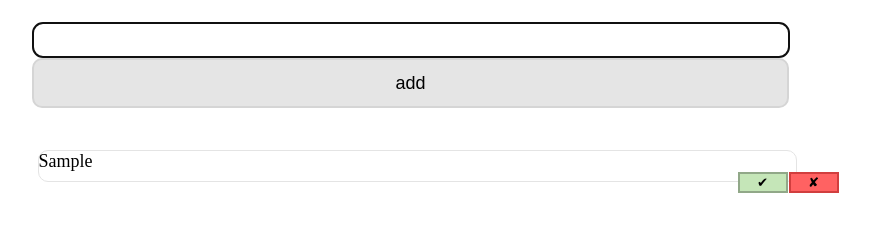
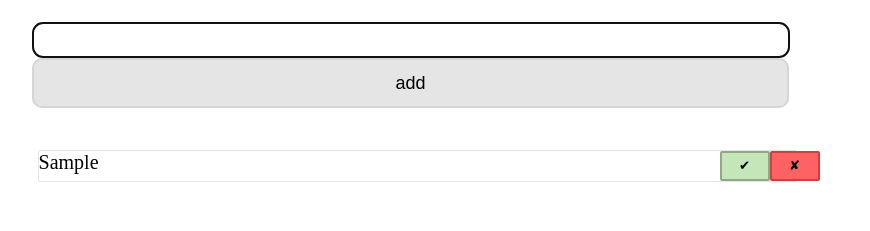
Before and after one commit to mia336love/to-do, a plain HTML site: page index.html in a window 1280 px wide. Both pictures are taken after typing "Sample" into the empty fields and a click on the button "add". Shown: the part 103-334 px from the top of the page, without its empty margins (292-1162 px from the left). Drawn offline with Linux system fonts and the light colour scheme.

Commit message:
bruh task buttons

```diff
--- a/style.css
+++ b/style.css
@@ -1,3 +1,6 @@
+/* html {
+  font-family: "Gill Sans", "Gill Sans MT", Calibri, "Trebuchet MS", sans-serif;
+} */
 h1 {
   margin-left: 45%;
   margin-top: 5%;
@@ -10,10 +13,10 @@ h1 {
   flex-direction: column;
   justify-content: space-between;
 } */
-/* .taskButtons {
+.taskButtons {
   display: flex;
   column-gap: 5px;
-} */
+}
 .inp {
   position: static;
   list-style: none;
@@ -49,33 +52,42 @@ h1 {
 }
 
 .taskTitle {
-  word-wrap: break-word;
-  font-size: 18px;
+  word-break: break-all;
+  font-size: 20px;
 }
 .taskList {
-  position: static;
+  display: flex;
   list-style: none;
   height: 30px;
   width: 757px;
   max-width: 757px;
-  border-radius: 10px;
+  border-radius: 2px;
   border: 1px solid #e4e4e4;
   margin-left: 23%;
 }
 .doneBtn {
+  position: fixed;
+  top: 20;
+  left: 20;
+  right: 20;
   min-width: 50px;
+  height: 30px;
   position: absolute;
   background-color: #c5e6b8;
   border: 2px solid #91a888;
-  margin-left: 699px;
+  margin-left: 621px;
+  border-radius: 2px;
 }
 
 .deleteBtn {
+  position: fixed;
   min-width: 50px;
+  height: 30px;
   position: absolute;
   background-color: #ff6262;
   border: 2px solid #d13e3e;
-  margin-left: 750px;
+  margin-left: 671px;
+  border-radius: 2px;
   /* margin-bottom: 400px; */
 }
 /* .taskTitle {
```
